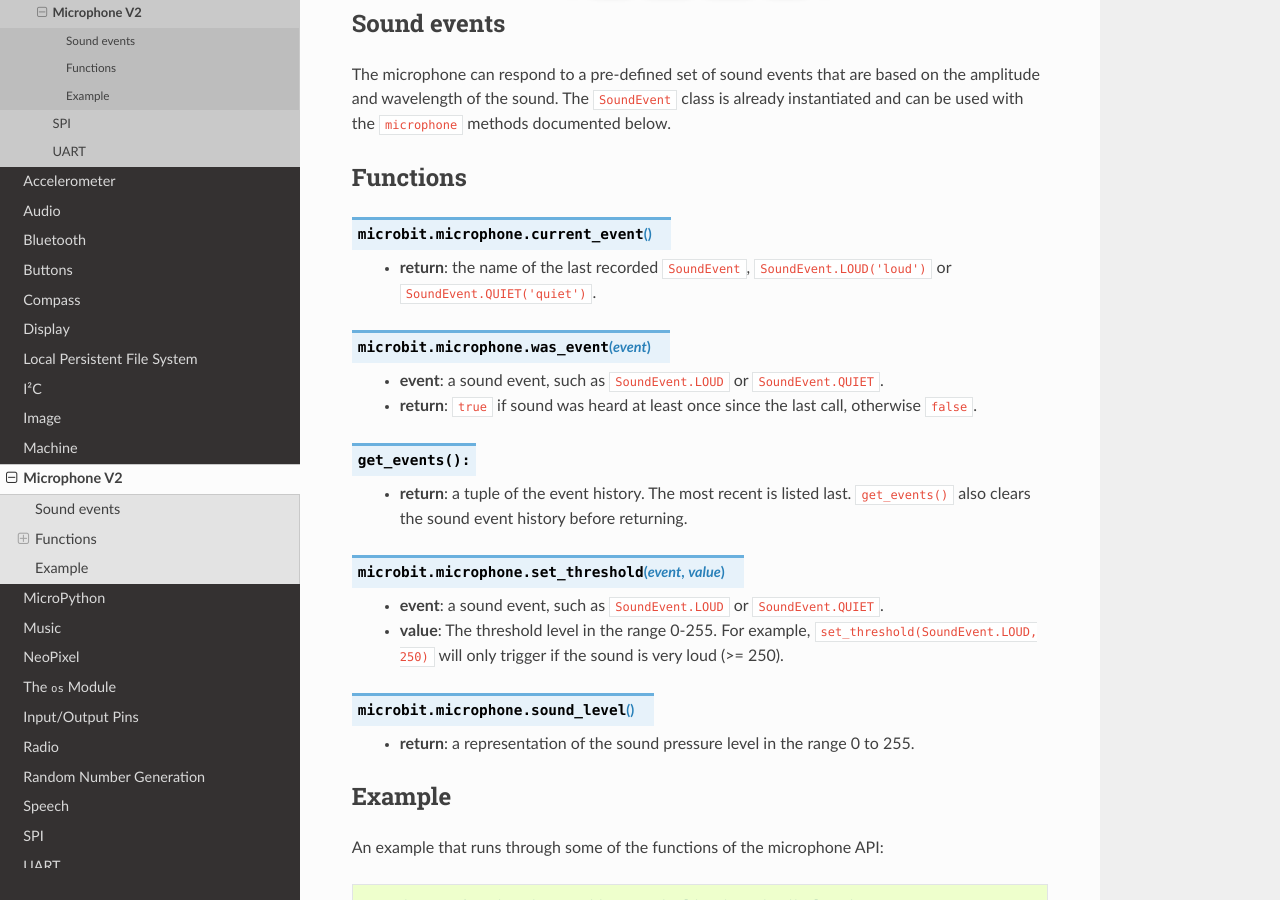
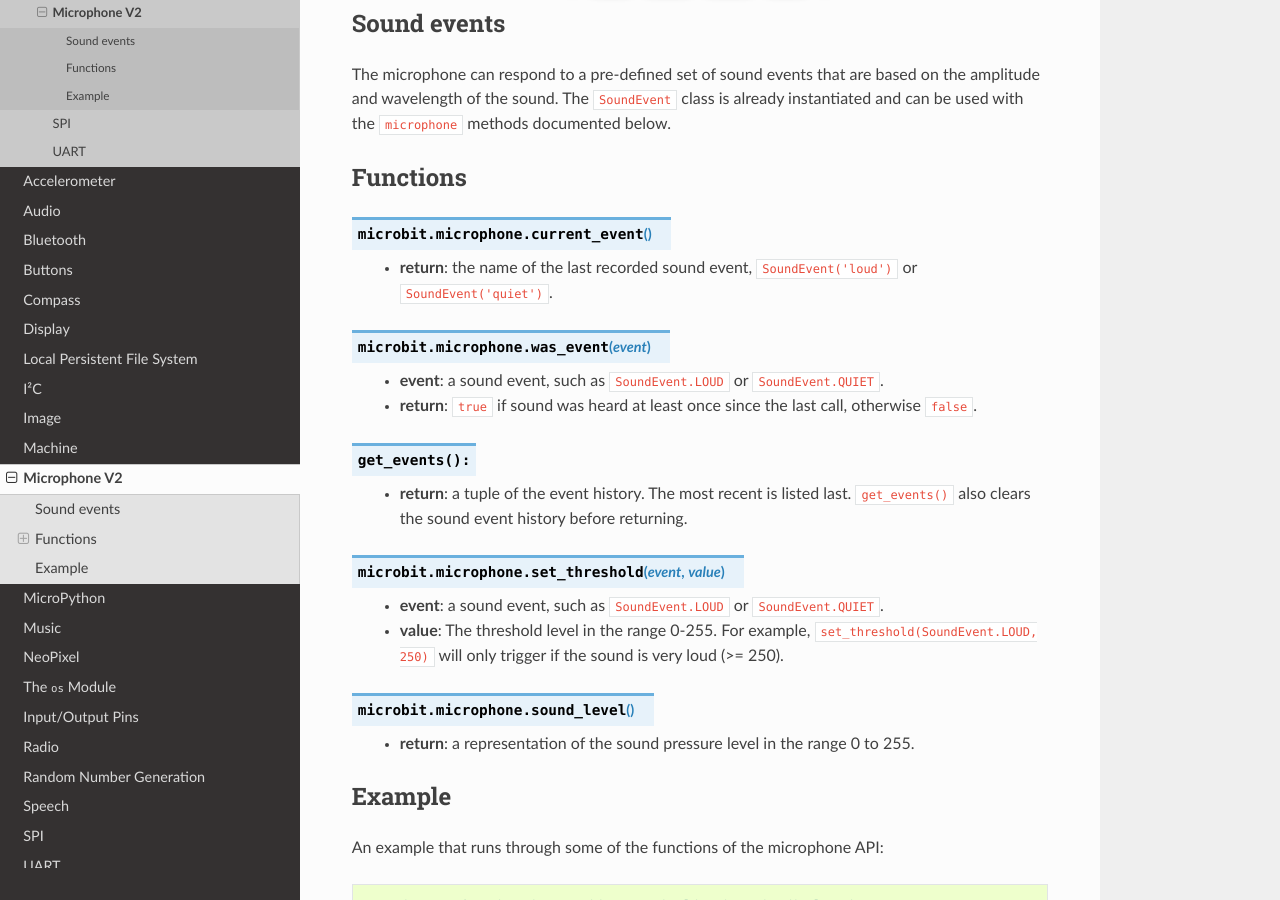
Before and after one commit to bbcmicrobit/micropython, a Sphinx documentation site: the page built from docs/microphone.rst, in a window 1280 px wide and 900 px high, scrolled down 489 px. Built offline with Sphinx 7.4.7 and the Read the Docs theme 2.0.0, drawn with Linux system fonts in a browser that asks for light colours.

Commit message:
Update docs/microphone.rst
Co-authored-by: Carlos Pereira Atencio <carlos@microbit.org>

```diff
--- a/docs/microphone.rst
+++ b/docs/microphone.rst
@@ -26,8 +26,8 @@
 
 .. py:function:: current_event()
 
-    * **return**: the name of the last recorded ``SoundEvent``,
-      ``SoundEvent.LOUD('loud')`` or ``SoundEvent.QUIET('quiet')``.
+    * **return**: the name of the last recorded sound event,
+      ``SoundEvent('loud')`` or ``SoundEvent('quiet')``.
 
 .. py:function:: was_event(event)
 
```
